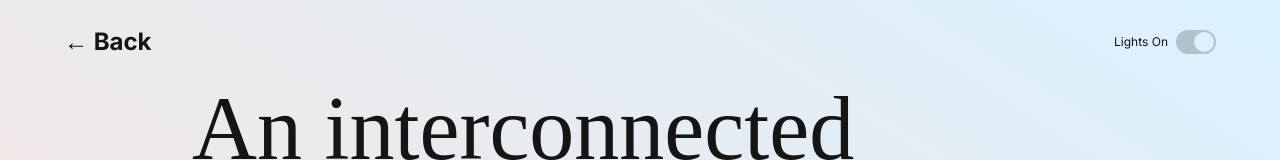
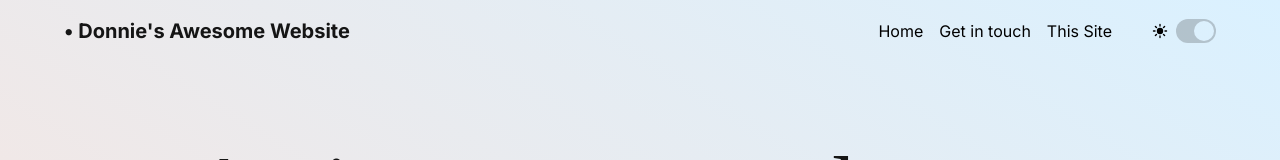
Before and after one commit to dnlklmn/d-site, a React (Create React App) app: page /work/this-site in a window 1280 px wide. Shown: the top 160 px of the page. Built offline with nearby package versions, Linux system fonts and the light colour scheme; a web font is replaced by a local one.

Commit message:
nav bar reorg

```diff
--- a/src/App.tsx
+++ b/src/App.tsx
@@ -7,7 +7,9 @@ import { BrowserRouter as Router, Routes, Route, Link } from "react-router-dom";
 import { Home } from "./pages/Home";
 import { GetInTouch } from "./pages/GetInTouch";
 import { DSite } from "./pages/DSite";
-import { Navbar } from "./components/navbar";
+
+import { IoMoon } from "react-icons/io5";
+import { IoSunny } from "react-icons/io5";
 
 // icons: https://react-icons.github.io/react-icons/icons?name=io5
 
@@ -44,11 +46,13 @@ function App() {
 
   const toggle = (
     <div className="toggle-container">
-      <span className="label">
-        {localStorage.getItem("data-theme") === "light"
-          ? "Lights On"
-          : "Lights Off"}
-      </span>
+      <div className="body-1">
+        {localStorage.getItem("data-theme") === "light" ? (
+          <IoSunny />
+        ) : (
+          <IoMoon />
+        )}
+      </div>
       <Toggle onTap={toggleOn} toggleDirection={toggleDirection} />
     </div>
   );
@@ -62,52 +66,32 @@ function App() {
         @import
         url('https://fonts.googleapis.com/css2?family=DM+Serif+Text:ital@0;1&family=Inter:wght@400;500;700&display=swap');
       </style>
+
       <div className="h-screen w-screen overflow-scroll bg-gradient-to-tr from-[color:var(--bg-gradient-1)] to-[color:var(--bg-gradient-2)]">
         <Router>
+          <div className="flex justify-between px-16 py-4 absolute w-full">
+            <Link className="subtitle link" to="/">
+              • Donnie's Awesome Website
+            </Link>
+            <div className="flex gap-10">
+              <div className="flex flex-row gap-4 body-2 font-semibold bg-transparent items-center">
+                <Link className="body-1" to="/">
+                  Home
+                </Link>
+                <Link className="body-1" to="/getintouch">
+                  Get in touch
+                </Link>
+                <Link className="body-1" to="/work/this-site">
+                  This Site
+                </Link>
+              </div>
+              {toggle}
+            </div>
+          </div>
           <Routes>
-            <Route
-              path="/"
-              element={
-                <>
-                  <header className="App-header">
-                    <span className="h5">Donnie's Awesome Website</span>
-                    <div className="flex flex-row gap-10">
-                      <Navbar />
-                      {toggle}
-                    </div>
-                  </header>
-                  <Home />
-                </>
-              }
-            />
-            <Route
-              path="/getintouch"
-              element={
-                <>
-                  <header className="App-header">
-                    <Link className="h5 link" to="/">
-                      <span>{`\u2190`} Back</span>
-                    </Link>
-                    {toggle}
-                  </header>
-                  <GetInTouch />
-                </>
-              }
-            />
-            <Route
-              path="/work/this-site"
-              element={
-                <>
-                  <header className="App-header">
-                    <Link className="h5 link" to="/">
-                      <span>{`\u2190`} Back</span>
-                    </Link>
-                    {toggle}
-                  </header>
-                  <DSite />
-                </>
-              }
-            />
+            <Route path="/" element={<Home />} />
+            <Route path="/getintouch" element={<GetInTouch />} />
+            <Route path="/work/this-site" element={<DSite />} />
           </Routes>
         </Router>
       </div>
--- a/src/pages/DSite.tsx
+++ b/src/pages/DSite.tsx
@@ -3,11 +3,10 @@ import Video from "../components/video";
 import Image from "../components/image";
 import Logos from "../components/logos";
 import CardSmall from "../components/card-small";
-import Bg from "../components/bg-svg";
 
 export function DSite() {
   return (
-    <div className="flex flex-col gap-28 overflow-visible pb-16">
+    <div className="flex flex-col gap-28 overflow-visible pb-16 mt-36">
       <div className="flex flex-col justify-start gap-6 w-full md:w-3/4 lg:w-full mx-auto px-6 md:px-6 lg:px-24 xl:px-48">
         <span className="h1 text-[color:var(--fg-contrast)]">
           An interconnected <br /> system demo
--- a/src/pages/GetInTouch.tsx
+++ b/src/pages/GetInTouch.tsx
@@ -1,3 +1,3 @@
 export function GetInTouch() {
-  return <div>Get In Touch</div>;
+  return <div className=" mt-36">Get In Touch</div>;
 }
--- a/src/pages/Home.tsx
+++ b/src/pages/Home.tsx
@@ -9,7 +9,7 @@ import { Button } from "../components/button";
 export function Home() {
   return (
     <div
-      className="flex flex-col text-start"
+      className="flex flex-col text-start mt-36"
       data-theme={localStorage.getItem("data-theme")}
     >
       <style>
--- a/src/theme/dark.css
+++ b/src/theme/dark.css
@@ -5,8 +5,7 @@
   --fg-match-bg: #151515;
   --bg-default: #151515;
   --bg-dip: #424242;
-  --bg-gradient-1: #3f1d45;
-  --bg-gradient-2: #482f12;
-  --bg-gradient-3: #474b31;
-  --bg-gradient-4: #212a33;
+  --bg-gradient-1: #E5AEBA;
+  --bg-gradient-2: #AE92AC;
+  --bg-gradient-3: #AE92AC;
 }
```
Also changed, not shown: src/theme/token-transformation/dark.json (+5 -9 lines).
